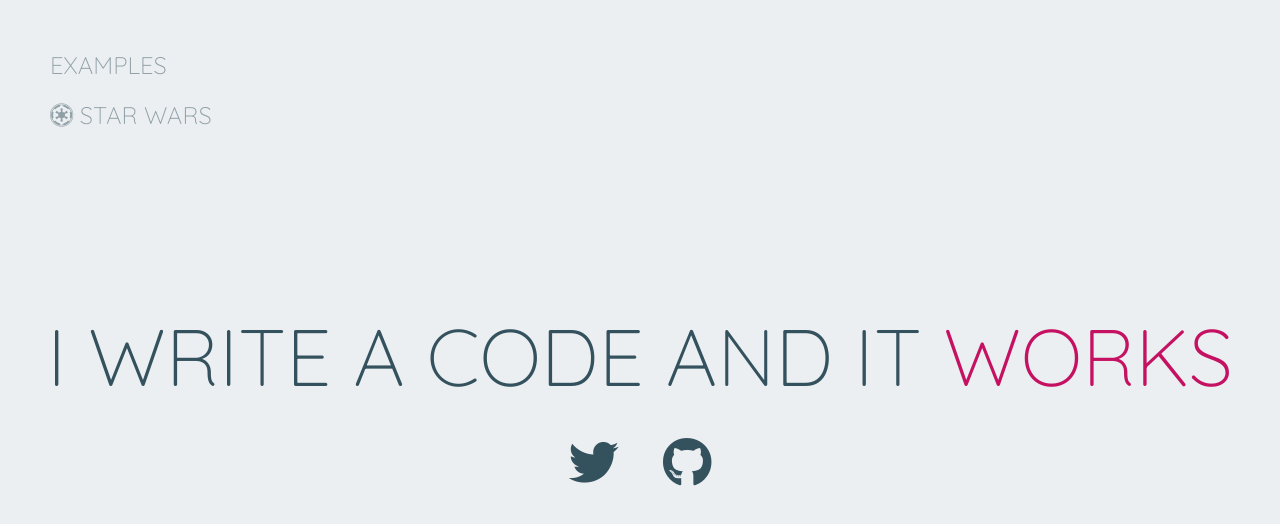
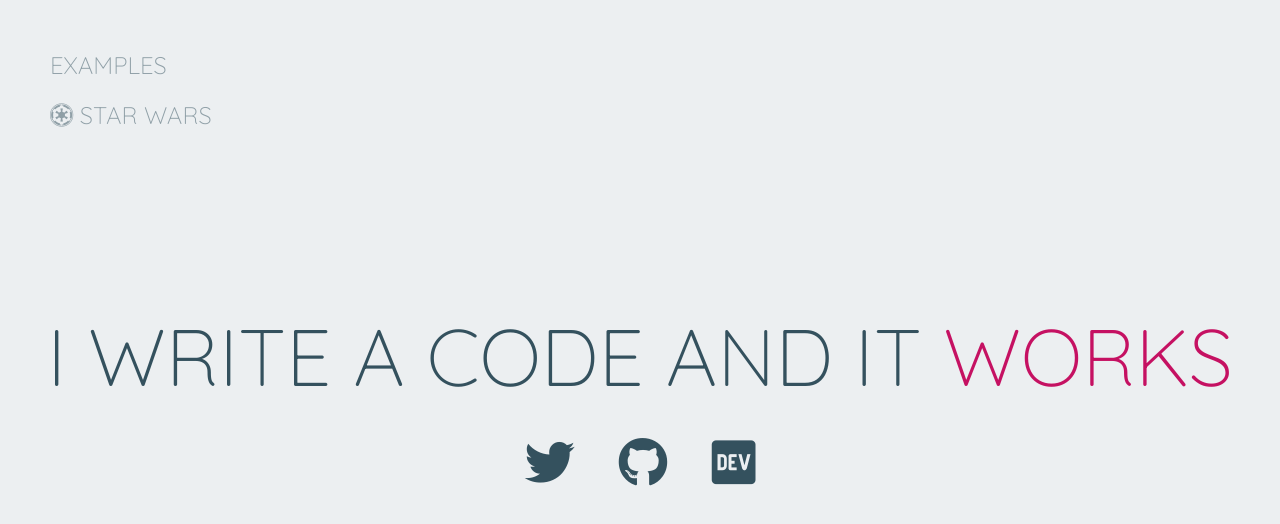
Before and after one commit to bashkos/bashkos.github.io, a website: page index.html in a window 1280 px wide. Drawn offline with Linux system fonts and the light colour scheme.

Commit message:
feat: dev icon has added

```diff
--- a/index.html
+++ b/index.html
@@ -20,6 +20,7 @@
     <p>
       <a class="welcome_link" href="https://twitter.com/qodunpob" title="Twitter"><i class="fab fa-twitter"></i></a>
       <a class="welcome_link" href="https://github.com/qodunpob" title="GitHub"><i class="fab fa-github"></i></a>
+      <a class="welcome_link" href="https://dev.to/qodunpob" title="DEV"><i class="fab fa-dev"></i></a>
     </p>
   </div>
 </body>
```
